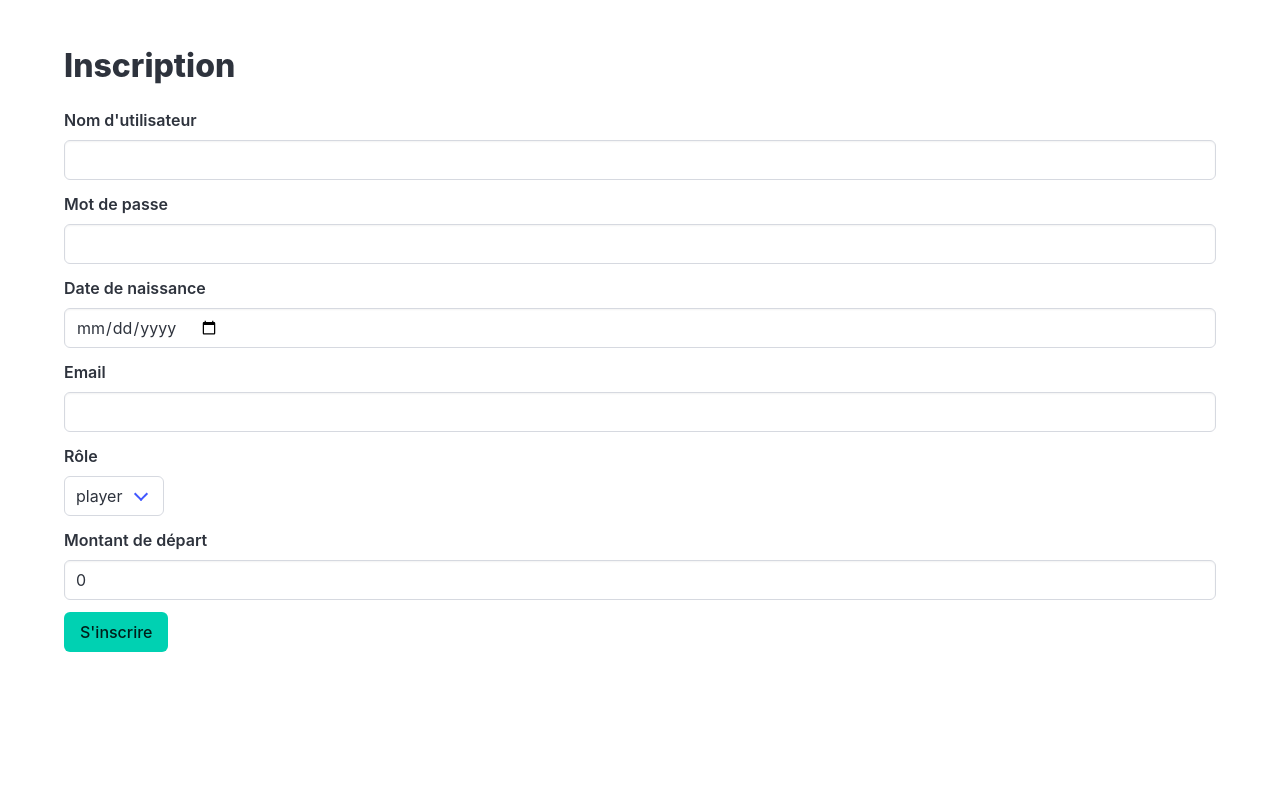
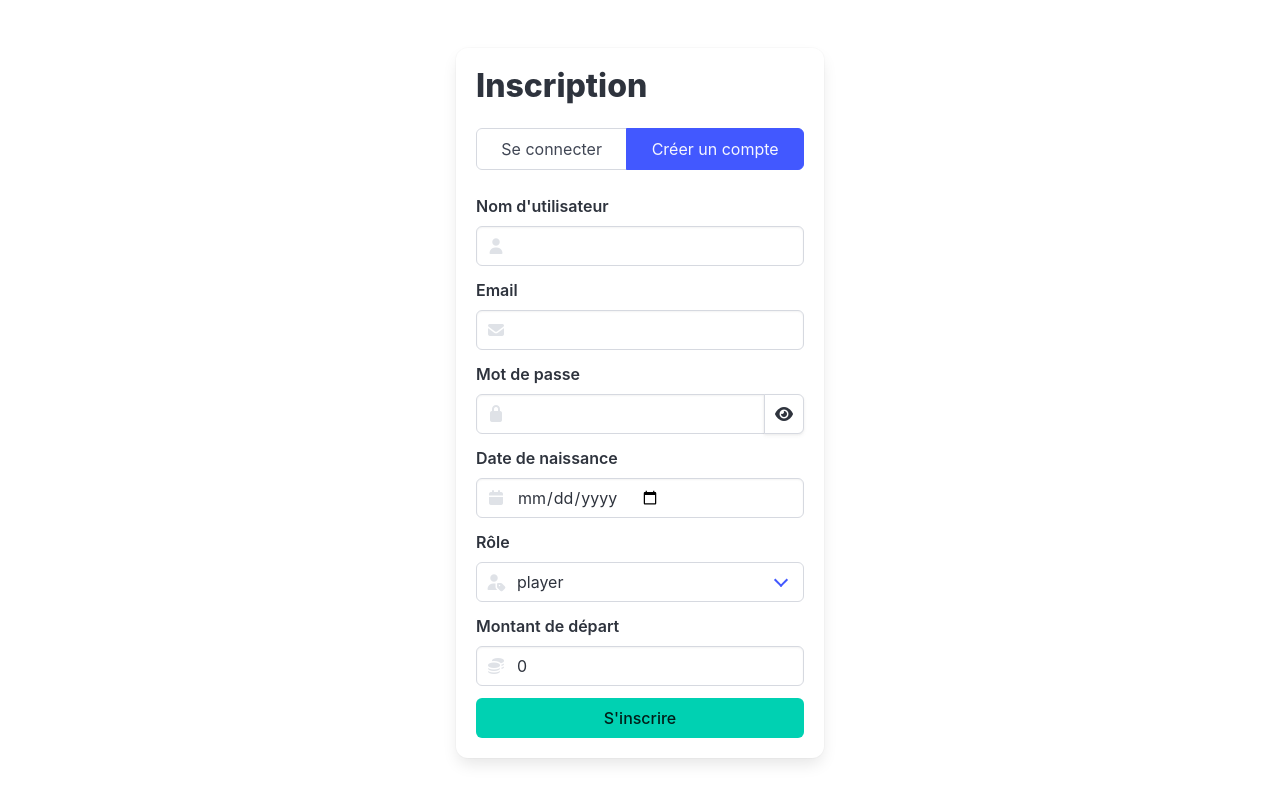
Before and after one commit to N-VD/Projet-3, a React (Vite) app in the folder frontend/: page /register in a window 1280 px wide. Shown: the top 802 px of the page. Built offline with nearby package versions, Linux system fonts and the light colour scheme.

Commit message:
modification du register

```diff
--- a/frontend/src/Pages/Register.jsx
+++ b/frontend/src/Pages/Register.jsx
@@ -1,18 +1,21 @@
 import { useState } from "react";
-import { Link, useNavigate } from "react-router-dom";
+import { Link } from "react-router-dom";
 
 function Register() {
 	const [nom, setNom] = useState("");
 	const [password, setPassword] = useState("");
+	const [showPassword, setShowPassword] = useState(false);
 	const [dateNaissance, setDateNaissance] = useState("");
 	const [email, setEmail] = useState("");
 	const [role, setRole] = useState("player");
 	const [montant, setMontant] = useState(0);
 	const [message, setMessage] = useState("");
+	const [success, setSuccess] = useState(false);
 
 	async function handleSubmit(e) {
 		e.preventDefault();
 		setMessage("");
+		setSuccess(false);
 
 		const res = await fetch("http://localhost:3000/register", {
 			method: "POST",
@@ -32,87 +35,82 @@ function Register() {
 			setMessage(data.error || data.message || "Erreur lors de l'inscription");
 			return;
 		}
+		setSuccess(true);
 		setMessage("Compte créé avec succès !");
 	}
 
 	return (
 		<section className="section">
 			<div className="container">
+				<div className="columns is-centered">
+					<div className="column is-one-third">
+						<div className="box">
 							<h1 className="title">Inscription</h1>
-
+							<div className="tabs is-toggle is-fullwidth">
+								<ul>
+									<li><Link to="/login">Se connecter</Link></li>
+									<li className="is-active"><a>Créer un compte</a></li>
+								</ul>
+							</div>
 							<form onSubmit={handleSubmit}>
 								<div className="field">
-						<label className="label">Nom d'utilisateur</label>
-						<input
-							className="input"
-							type="text"
-							value={nom}
-							onChange={(e) => setNom(e.target.value)}
-							required
-						/>
+									<label className="label" htmlFor="register-name">Nom d'utilisateur</label>
+									<div className="control has-icons-left">
+										<input id="register-name" className="input" type="text" value={nom} onChange={(e) => setNom(e.target.value)} required />
+										<span className="icon is-small is-left"><i className="fas fa-user" /></span>
 									</div>
-
+								</div>
 								<div className="field">
-						<label className="label">Mot de passe</label>
-						<input
-							className="input"
-							type="password"
-							value={password}
-							onChange={(e) => setPassword(e.target.value)}
-							required
-						/>
+									<label className="label" htmlFor="register-email">Email</label>
+									<div className="control has-icons-left">
+										<input id="register-email" className="input" type="email" value={email} onChange={(e) => setEmail(e.target.value)} required />
+										<span className="icon is-small is-left"><i className="fas fa-envelope" /></span>
 									</div>
-
+								</div>
+								<label className="label" htmlFor="register-password">Mot de passe</label>
+								<div className="field has-addons">
+									<div className="control has-icons-left is-expanded">
+										<input id="register-password" className="input" type={showPassword ? "text" : "password"} value={password} onChange={(e) => setPassword(e.target.value)} required />
+										<span className="icon is-small is-left"><i className="fas fa-lock" /></span>
+									</div>
+									<div className="control">
+										<button className="button" type="button" onClick={() => setShowPassword((visible) => !visible)} aria-label="Afficher le mot de passe">
+											<span className="icon is-small"><i className={showPassword ? "fas fa-eye-slash" : "fas fa-eye"} /></span>
+										</button>
+									</div>
+								</div>
 								<div className="field">
-						<label className="label">Date de naissance</label>
-						<input
-							className="input"
-							type="date"
-							value={dateNaissance}
-							onChange={(e) => setDateNaissance(e.target.value)}
-							required
-						/>
+									<label className="label" htmlFor="register-birthdate">Date de naissance</label>
+									<div className="control has-icons-left">
+										<input id="register-birthdate" className="input" type="date" value={dateNaissance} onChange={(e) => setDateNaissance(e.target.value)} required />
+										<span className="icon is-small is-left"><i className="fas fa-calendar" /></span>
 									</div>
-
+								</div>
 								<div className="field">
-						<label className="label">Email</label>
-						<input
-							className="input"
-							type="email"
-							value={email}
-							onChange={(e) => setEmail(e.target.value)}
-							required
-						/>
-					</div>
-
-					<div className="field">
-						<label className="label">Rôle</label>
-						<div className="select">
-							<select value={role} onChange={(e) => setRole(e.target.value)}>
+									<label className="label" htmlFor="register-role">Rôle</label>
+									<div className="control has-icons-left">
+										<div className="select is-fullwidth">
+											<select id="register-role" value={role} onChange={(e) => setRole(e.target.value)}>
 												<option value="player">player</option>
 												<option value="admin">admin</option>
 											</select>
 										</div>
+										<span className="icon is-small is-left"><i className="fas fa-user-tag" /></span>
 									</div>
-
+								</div>
 								<div className="field">
-						<label className="label">Montant de départ</label>
-						<input
-							className="input"
-							type="number"
-							value={montant}
-							onChange={(e) => setMontant(e.target.value)}
-						/>
+									<label className="label" htmlFor="register-amount">Montant de départ</label>
+									<div className="control has-icons-left">
+										<input id="register-amount" className="input" type="number" min="0" value={montant} onChange={(e) => setMontant(e.target.value)} />
+										<span className="icon is-small is-left"><i className="fas fa-coins" /></span>
 									</div>
-
-					<div className="field">
-						<button className="button is-primary" type="submit">
-							S'inscrire
-						</button>
 								</div>
-
-					{message && <p>{message}</p>}
+								<button className="button is-primary is-fullwidth" type="submit">S'inscrire</button>
+								{message && <p className={`mt-3 ${success ? "has-text-success" : "has-text-danger"}`}>{message}</p>}
 							</form>
+						</div>
+					</div>
+				</div>
 			</div>
 		</section>
 	);
```
Lines whose indentation alone changed are shown as unchanged.
